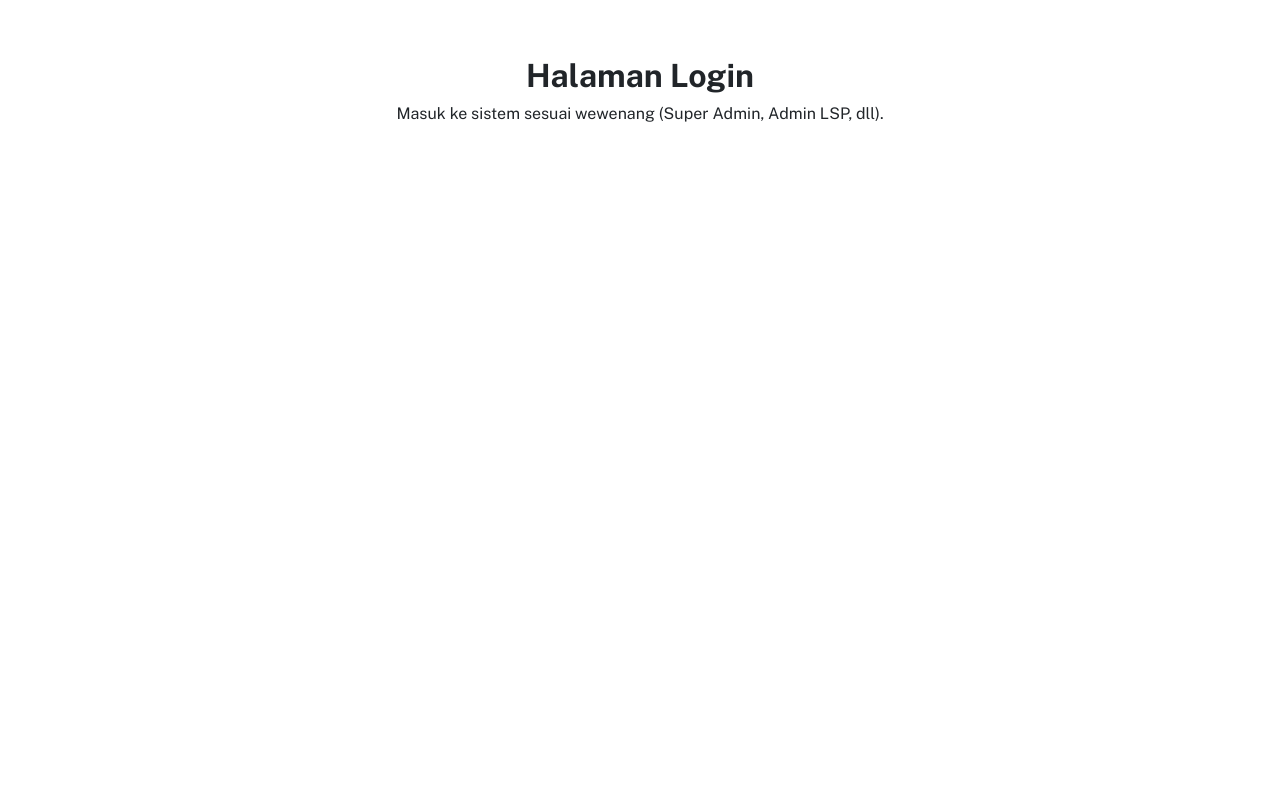
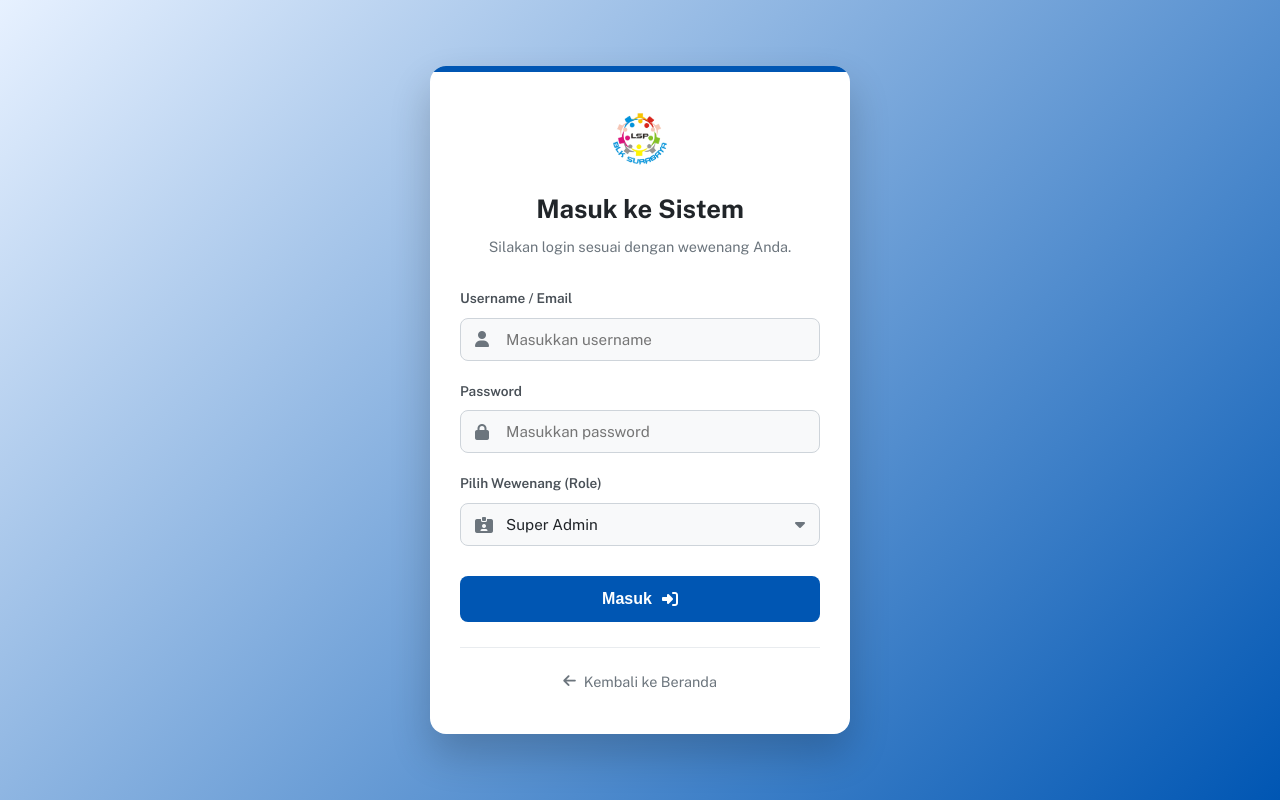
Before and after one commit to rafli-sy/FrontEnd-LSP-SBY, a React (Vite) app: page /login in a window 1280 px wide. Built offline with nearby package versions, Linux system fonts and the light colour scheme.

Commit message:
Menambahkan landing page pada web lsp

```diff
--- a/src/App.jsx
+++ b/src/App.jsx
@@ -1,25 +1,23 @@
 import { BrowserRouter, Routes, Route } from 'react-router-dom';
 import Layout from './components/Layout';
-import LandingPage from './pages/LandingPage'; // Import halaman Landing
+import LandingPage from './pages/LandingPage';
+import LoginPage from './pages/LoginPage'; // Import halaman Login yang baru
 
-// Komponen Halaman Sederhana
-const Login = () => <div style={{padding: '50px', textAlign: 'center'}}><h1>Halaman Login</h1><p>Masuk ke sistem sesuai wewenang (Super Admin, Admin LSP, dll).</p></div>;
-const DashboardSuperAdmin = () => <div><h2>Selamat Datang, Super Admin</h2><p>Di sini tempat mengatur semua data LSP dan BLK.</p></div>;
-const DashboardAdminLSP = () => <div><h2>Selamat Datang, Admin LSP</h2><p>Di sini tempat manajemen Asesor dan Skema Sertifikasi.</p></div>;
-const DashboardAdminBLK = () => <div><h2>Selamat Datang, Admin BLK</h2><p>Di sini tempat kelola peserta dan jadwal pelatihan.</p></div>;
-const DashboardAsesor = () => <div><h2>Selamat Datang, Asesor</h2><p>Di sini tempat memberikan nilai uji kompetensi.</p></div>;
+// Komponen Dummy untuk Dashboard (Sementara)
+const DashboardSuperAdmin = () => <div><h2>Dashboard Super Admin</h2><p>Selamat datang di panel kendali utama.</p></div>;
+const DashboardAdminLSP = () => <div><h2>Dashboard Admin LSP</h2><p>Panel pengelolaan skema dan jadwal.</p></div>;
+const DashboardAdminBLK = () => <div><h2>Dashboard Admin BLK</h2><p>Panel E-Pendaftaran Pelatihan.</p></div>;
+const DashboardAsesor = () => <div><h2>Dashboard Asesor</h2><p>Panel form penilaian peserta.</p></div>;
 
 function App() {
   return (
     <BrowserRouter>
       <Routes>
-        {/* Rute Awal: Menampilkan Landing Page */}
+        {/* Rute Halaman Publik */}
         <Route path="/" element={<LandingPage />} />
+        <Route path="/login" element={<LoginPage />} /> {/* Rute ini sekarang menggunakan komponen baru */}
 
-        {/* Rute Login */}
-        <Route path="/login" element={<Login />} />
-
-        {/* Rute Dashboard dengan Sidebar */}
+        {/* Rute Halaman Admin (Dibungkus Layout Sidebar) */}
         <Route element={<Layout />}>
           <Route path="/super-admin" element={<DashboardSuperAdmin />} />
           <Route path="/admin-lsp" element={<DashboardAdminLSP />} />
--- a/src/pages/LandingPage.jsx
+++ b/src/pages/LandingPage.jsx
@@ -127,9 +127,9 @@ const LandingPage = () => {
             <h4 className="brand">LSP BLK SURABAYA</h4>
             <p>Mencetak tenaga kerja profesional yang kompeten dan bersertifikat BNSP untuk masa depan Jawa Timur.</p>
             <div className="social-links-footer">
-              <a href="#"><i className="fab fa-instagram"></i></a>
-              <a href="#"><i className="fab fa-facebook"></i></a>
-              <a href="#"><i className="fab fa-youtube"></i></a>
+              <a href="https://www.instagram.com/uptblksurabaya"><i className="fab fa-instagram"></i></a>
+              <a href="https://web.facebook.com/blksurabaya/?_rdc=1&_rdr#"><i className="fab fa-facebook"></i></a>
+              <a href="https://www.youtube.com/@uptblksurabaya5838"><i className="fab fa-youtube"></i></a>
             </div>
           </div>
           <div className="footer-links">
--- /dev/null
+++ b/src/pages/LoginPage.css
@@ -0,0 +1,173 @@
+/* Container memenuhi seluruh layar */
+.login-container {
+  min-height: 100vh;
+  display: flex;
+  align-items: center;
+  justify-content: center;
+  background: linear-gradient(135deg, #e7f1ff 0%, #0056b3 100%);
+  font-family: 'Public Sans', sans-serif;
+  padding: 20px;
+}
+
+/* Desain Kotak (Card) Login */
+.login-card {
+  background-color: #ffffff;
+  width: 100%;
+  max-width: 420px;
+  border-radius: 16px;
+  box-shadow: 0 20px 40px rgba(0, 0, 0, 0.2);
+  padding: 40px 30px;
+  position: relative;
+  overflow: hidden;
+}
+
+/* Hiasan garis biru di bagian atas card */
+.login-card::before {
+  content: "";
+  position: absolute;
+  top: 0;
+  left: 0;
+  width: 100%;
+  height: 6px;
+  background-color: #0056b3;
+}
+
+.login-header {
+  text-align: center;
+  margin-bottom: 30px;
+}
+
+.login-logo {
+  height: 60px;
+  margin-bottom: 15px;
+  cursor: pointer;
+  transition: transform 0.3s;
+}
+
+.login-logo:hover {
+  transform: scale(1.05);
+}
+
+.login-header h2 {
+  color: #212529;
+  font-size: 1.6rem;
+  margin-bottom: 5px;
+}
+
+.login-header p {
+  color: #6c757d;
+  font-size: 0.9rem;
+}
+
+/* Form Styling */
+.login-form {
+  display: flex;
+  flex-direction: column;
+  gap: 20px;
+}
+
+.form-group {
+  display: flex;
+  flex-direction: column;
+  gap: 8px;
+}
+
+.form-group label {
+  font-size: 0.85rem;
+  font-weight: 600;
+  color: #495057;
+}
+
+.input-with-icon {
+  position: relative;
+  display: flex;
+  align-items: center;
+}
+
+.input-with-icon i {
+  position: absolute;
+  left: 15px;
+  color: #6c757d;
+  font-size: 1rem;
+}
+
+.input-with-icon input,
+.input-with-icon select {
+  width: 100%;
+  padding: 12px 15px 12px 45px;
+  border: 1px solid #ced4da;
+  border-radius: 8px;
+  font-size: 0.95rem;
+  font-family: inherit;
+  color: #212529;
+  transition: all 0.3s ease;
+  background-color: #f8f9fa;
+}
+
+.input-with-icon select {
+  cursor: pointer;
+  appearance: none; /* Menghilangkan panah bawaan browser untuk select */
+}
+
+/* Menambahkan panah kustom untuk Select */
+.form-group:last-of-type .input-with-icon::after {
+  content: '\f0d7';
+  font-family: "Font Awesome 6 Free";
+  font-weight: 900;
+  position: absolute;
+  right: 15px;
+  color: #6c757d;
+  pointer-events: none;
+}
+
+.input-with-icon input:focus,
+.input-with-icon select:focus {
+  outline: none;
+  border-color: #0056b3;
+  background-color: #ffffff;
+  box-shadow: 0 0 0 3px rgba(0, 86, 179, 0.1);
+}
+
+/* Tombol Login */
+.login-submit-btn {
+  background-color: #0056b3;
+  color: #ffffff;
+  border: none;
+  padding: 14px;
+  border-radius: 8px;
+  font-size: 1rem;
+  font-weight: 600;
+  cursor: pointer;
+  display: flex;
+  justify-content: center;
+  align-items: center;
+  gap: 10px;
+  transition: background-color 0.3s, transform 0.2s;
+  margin-top: 10px;
+}
+
+.login-submit-btn:hover {
+  background-color: #004494;
+  transform: translateY(-2px);
+}
+
+.login-footer {
+  text-align: center;
+  margin-top: 25px;
+  padding-top: 20px;
+  border-top: 1px solid #e9ecef;
+}
+
+.login-footer a {
+  color: #6c757d;
+  text-decoration: none;
+  font-size: 0.9rem;
+  display: inline-flex;
+  align-items: center;
+  gap: 8px;
+  transition: color 0.3s;
+}
+
+.login-footer a:hover {
+  color: #0056b3;
+}
--- /dev/null
+++ b/src/pages/LoginPage.jsx
@@ -0,0 +1,84 @@
+import { useState } from 'react';
+import { useNavigate, Link } from 'react-router-dom';
+import './LoginPage.css';
+import logoLSP from '../assets/logo.png';
+
+const LoginPage = () => {
+  const navigate = useNavigate();
+
+  // State untuk menyimpan pilihan wewenang (role)
+  const [role, setRole] = useState('super-admin');
+
+  // Fungsi yang dipanggil saat tombol login ditekan
+  const handleLogin = (e) => {
+    e.preventDefault(); // Mencegah halaman reload
+
+    // Simulasi Login: Langsung arahkan (redirect) ke URL sesuai role yang dipilih
+    navigate(`/${role}`);
+  };
+
+  return (
+    <div className="login-container">
+      <div className="login-card">
+
+        {/* Header Login */}
+        <div className="login-header">
+          <Link to="/">
+            <img src={logoLSP} alt="Logo LSP BLK Surabaya" className="login-logo" />
+          </Link>
+          <h2>Masuk ke Sistem</h2>
+          <p>Silakan login sesuai dengan wewenang Anda.</p>
+        </div>
+
+        {/* Form Login */}
+        <form className="login-form" onSubmit={handleLogin}>
+
+          <div className="form-group">
+            <label htmlFor="username">Username / Email</label>
+            <div className="input-with-icon">
+              <i className="fas fa-user"></i>
+              <input type="text" id="username" placeholder="Masukkan username" required />
+            </div>
+          </div>
+
+          <div className="form-group">
+            <label htmlFor="password">Password</label>
+            <div className="input-with-icon">
+              <i className="fas fa-lock"></i>
+              <input type="password" id="password" placeholder="Masukkan password" required />
+            </div>
+          </div>
+
+          <div className="form-group">
+            <label htmlFor="role">Pilih Wewenang (Role)</label>
+            <div className="input-with-icon">
+              <i className="fas fa-id-card-alt"></i>
+              <select
+                id="role"
+                value={role}
+                onChange={(e) => setRole(e.target.value)}
+              >
+                <option value="super-admin">Super Admin</option>
+                <option value="admin-lsp">Admin LSP</option>
+                <option value="admin-blk">Admin BLK</option>
+                <option value="asesor">Asesor</option>
+              </select>
+            </div>
+          </div>
+
+          <button type="submit" className="login-submit-btn">
+            Masuk <i className="fas fa-sign-in-alt"></i>
+          </button>
+
+        </form>
+
+        <div className="login-footer">
+          <Link to="/"><i className="fas fa-arrow-left"></i> Kembali ke Beranda</Link>
+        </div>
+
+      </div>
+    </div>
+  );
+};
+
+export default LoginPage;
```
Also changed, not shown: src/components/Layout.jsx (+54 -19 lines).
